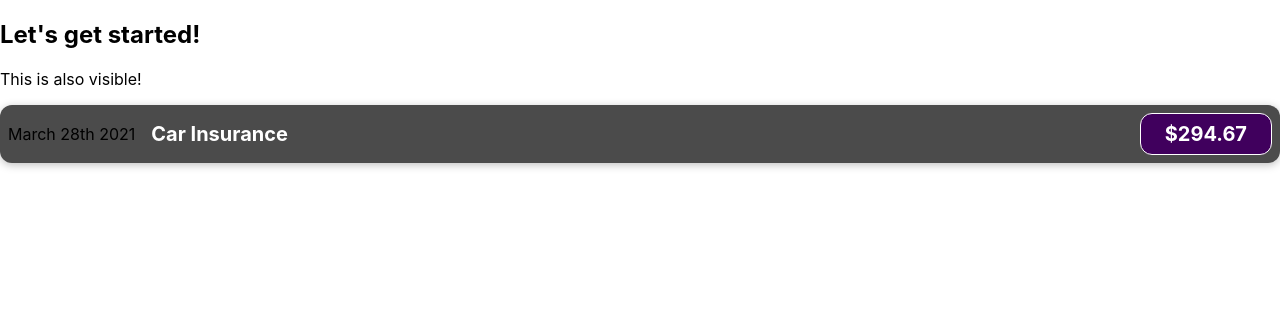
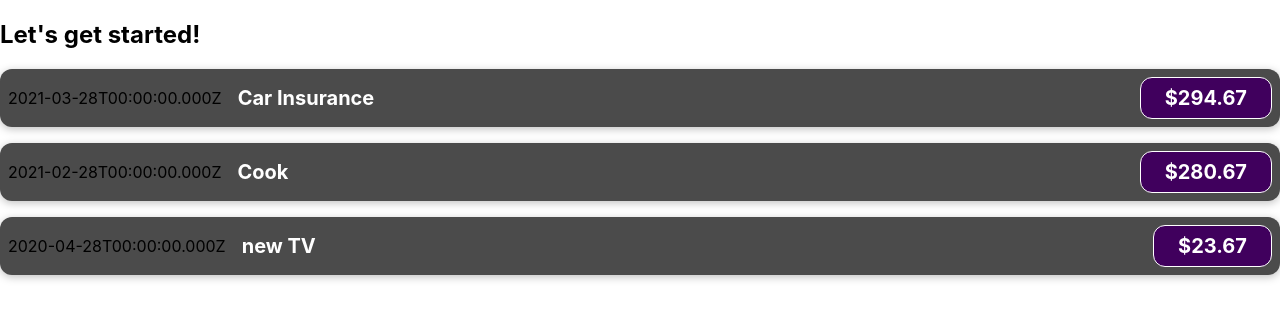
Before and after one commit to yws1502/React_Tutorial, a React (Create React App) app: page / in a window 1280 px wide. Shown: the top 320 px of the page. Built offline with nearby package versions, Linux system fonts and the light colour scheme.

Commit message:
✨ 컴포넌트 데이터 추가

```diff
--- a/src/App.js
+++ b/src/App.js
@@ -1,11 +1,38 @@
 import ExpenseItem from "./components/ExpenseItem";
 
 function App () {
+  const expenses = [
+    {
+      id: "e1",
+      title: "Car Insurance",
+      amount: 294.67,
+      date: new Date(2021, 2, 28)
+    },
+    {
+      id: "e2",
+      title: "Cook",
+      amount: 280.67,
+      date: new Date(2021, 1, 28)
+    },
+    {
+      id: "e3",
+      title: "new TV",
+      amount: 23.67,
+      date: new Date(2020, 3, 28)
+    },
+  ]
   return (
     <div>
       <h2>Let's get started!</h2>
-      <p>This is also visible!</p>
-      <ExpenseItem />
+      { expenses.map((el) => {
+        return (
+          <ExpenseItem
+            title={ el.title }
+            amount={ el.amount }
+            date={ el.date }
+          />
+        )
+      })}
     </div>
   );
 }
--- a/src/components/ExpenseItem.jsx
+++ b/src/components/ExpenseItem.jsx
@@ -1,12 +1,12 @@
 import "./ExpenseItem.css";
 
-function ExpenseItem() {
+function ExpenseItem({ title, amount, date }) {
   return (
     <div className="expense-item">
-      <div>March 28th 2021</div>
+      <div>{date.toISOString()}</div>
       <div className="expense-item__description">
-        <h2>Car Insurance</h2>
-        <div className="expense-item__price">$294.67</div>
+        <h2>{title}</h2>
+        <div className="expense-item__price">${amount}</div>
       </div>
     </div>
   );
```
